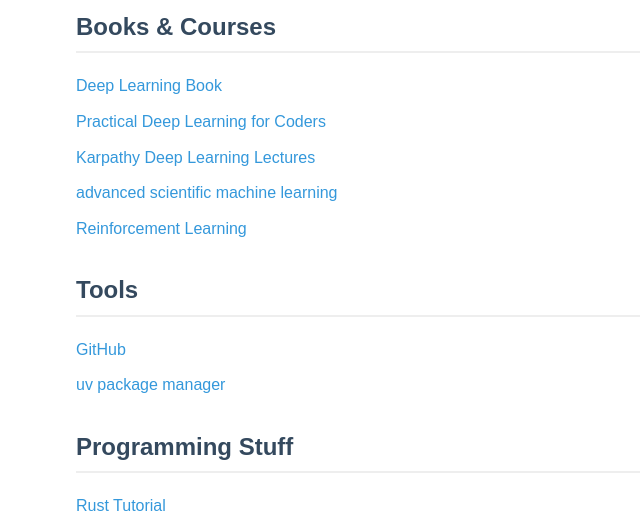
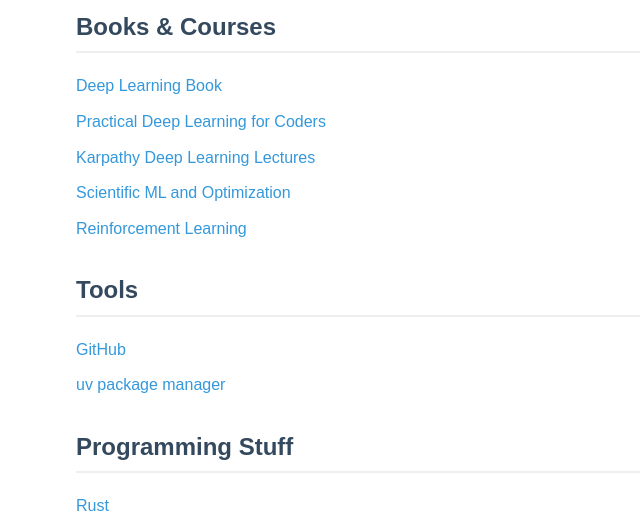
Before and after one commit to parkji30/parkji30.github.io, a plain HTML site: page quickstart_ml.html in a window 1280 px wide. Shown: the part 106-635 px from the top of the page, without its empty margins (164-804 px from the left). Drawn offline with Linux system fonts and the light colour scheme; grey boxes are pictures that could not be loaded.

Commit message:
resume update

```diff
--- a/quickstart_ml.html
+++ b/quickstart_ml.html
@@ -15,7 +15,7 @@
             <li><a href="https://www.deeplearningbook.org/" target="_blank"> Deep Learning Book</a></li>
             <li><a href="https://course.fast.ai/" target="_blank">Practical Deep Learning for Coders</a></li>
             <li><a href="https://www.youtube.com/@AndrejKarpathy" target="_blank">Karpathy Deep Learning Lectures</a></li>
-            <li><a href="https://predictivesciencelab.github.io/advanced-scientific-machine-learning/intro.html" target="_blank">advanced scientific machine learning</a></li>
+            <li><a href="https://predictivesciencelab.github.io/advanced-scientific-machine-learning/intro.html" target="_blank">Scientific ML and Optimization</a></li>
             <li><a href="https://gymnasium.farama.org/" target="_blank">Reinforcement Learning</a></li>
         </ul>
     </div>
@@ -31,7 +31,7 @@
     <div class="category">
         <h2>Programming Stuff</h2>
         <ul>
-            <li><a href="https://google.github.io/comprehensive-rust/" target="_blank">Rust Tutorial</a></li>
+            <li><a href="https://google.github.io/comprehensive-rust/" target="_blank">Rust</a></li>
             <li><a href="https://www.learncpp.com/">Modern C++</a><img src="https://upload.wikimedia.org/wikipedia/commons/thumb/1/18/ISO_C%2B%2B_Logo.svg/1200px-ISO_C%2B%2B_Logo.svg.png" alt="C++ Logo" class="cpp-logo"></li>
         </ul>
     </div>
```
Also changed, not shown: 1 other file.
